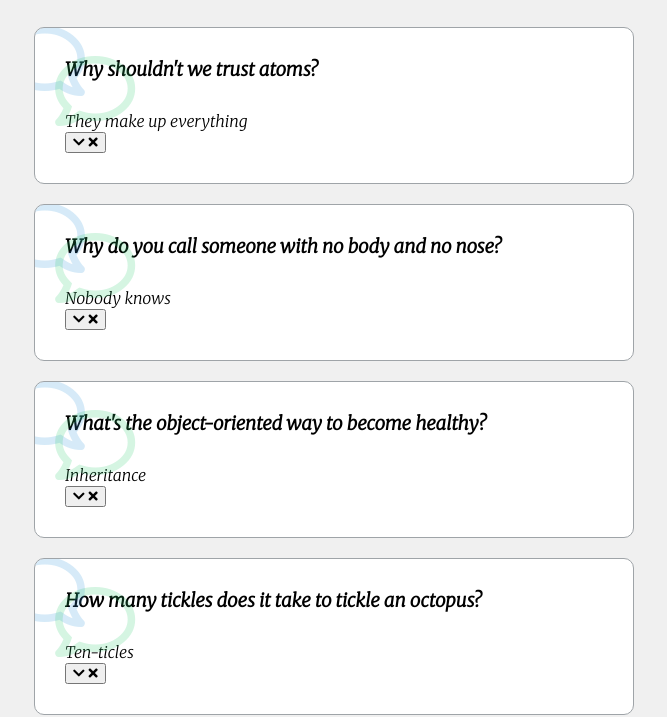
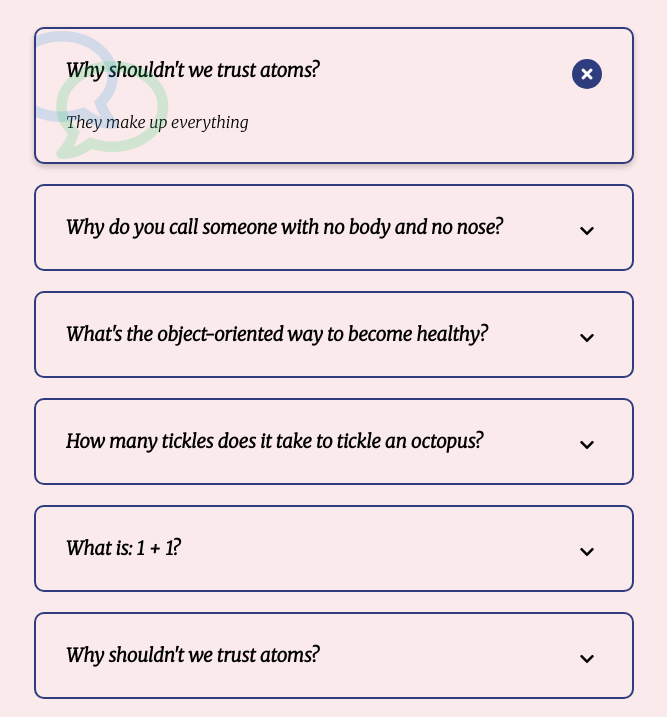
Before and after one commit to MaryAngelique/FAQ-collapse, a plain HTML site: page index.html in a window 1280 px wide. Shown: the part 93-810 px from the top of the page, without its empty margins (306-973 px from the left). Drawn offline with Linux system fonts and the light colour scheme.

Commit message:
Fixed HTML UI (removed classes and put Q&A in one parent div Changed background color

```diff
--- a/index.html
+++ b/index.html
@@ -21,15 +21,13 @@
                 They make up everything
             </p>
 
-            <button>
+            <button class="faq-toggle">
                 <i class="fas fa-chevron-down"></i>
                 <i class="fas fa-times"></i>
             </button>
         </div>
-    </div>
 
-    <div class="faq-container">
-        <div class="faq active">
+        <div class="faq">
             <h3 class="faq-title">
                 Why do you call someone with no body and no nose?
             </h3>
@@ -38,15 +36,13 @@
                 Nobody knows
             </p>
 
-            <button>
+            <button class="faq-toggle">
                 <i class="fas fa-chevron-down"></i>
                 <i class="fas fa-times"></i>
             </button>
         </div>
-    </div>
 
-    <div class="faq-container">
-        <div class="faq active">
+        <div class="faq">
                 <h3 class="faq-title">
                     What's the object-oriented way to become healthy?
                 </h3>
@@ -55,15 +51,13 @@
                     Inheritance
                 </p>
 
-            <button>
+            <button class="faq-toggle">
                 <i class="fas fa-chevron-down"></i>
                 <i class="fas fa-times"></i>
             </button>
         </div>
-    </div>
 
-    <div class="faq-container">
-        <div class="faq active">
+        <div class="faq">
             <h3 class="faq-title">
                 How many tickles does it take to tickle an octopus?
             </h3>
@@ -72,15 +66,13 @@
                 Ten-ticles
             </p>
 
-            <button>
+            <button class="faq-toggle">
                 <i class="fas fa-chevron-down"></i>
                 <i class="fas fa-times"></i>
             </button>
         </div>
-    </div>
 
-    <div class="faq-container">
-        <div class="faq active">
+        <div class="faq">
             <h3 class="faq-title">
                 What is: 1 + 1?
             </h3>
@@ -89,15 +81,13 @@
                 Depends on who you're asking
             </p>
 
-            <button>
+            <button class="faq-toggle">
                 <i class="fas fa-chevron-down"></i>
                 <i class="fas fa-times"></i>
             </button>
         </div>
-    </div>
 
-    <div class="faq-container">
-        <div class="faq active">
+        <div class="faq">
             <h3 class="faq-title">
                 Why shouldn't we trust atoms?
             </h3>
@@ -106,7 +96,7 @@
                 They make up everything
             </p>
 
-            <button>
+            <button class="faq-toggle">
                 <i class="fas fa-chevron-down"></i>
                 <i class="fas fa-times"></i>
             </button>
--- a/style.css
+++ b/style.css
@@ -6,7 +6,7 @@
 
 body {
     font-family: 'Merriweather', serif;
-    background-color: #f0f0f0;
+    background-color: #fbeaeb;
 }
 
 h1 {
@@ -17,12 +17,11 @@ h1 {
 .faq-container {
   max-width: 600px;
   margin: 0 auto;
-
 }
 
 .faq {
   background-color: transparent;
-    border: 1px solid #9fa4a8;
+  border: 2px solid #2f3c7e;
   border-radius: 10px;
   margin: 20px 0;
   padding: 30px;
@@ -32,16 +31,16 @@ h1 {
 }
 
 .faq.active {
-    background-color: #fff;
-    box-shadow: 0 3px 6px rgba(0, 0, 0, 0, 0.1), 0 3px 6px rgba(0, 0, 0, 0, 0.1);
+  background-color: #fbeaeb;
+  box-shadow: 0 3px 6px rgba(0, 0, 0, 0.1), 0 3px 6px rgba(0, 0, 0, 0.1);
 }
 
 .faq.active::before,
 .faq.active::after {
-    content: "\f075";
-    font-family: "Font Awesome 5 Free";
+  content: '\f075';
+  font-family: 'Font Awesome 5 Free';
   color: #2ecc71;
-    font-size: 5rem;
+  font-size: 7rem;
   position: absolute;
   opacity: 0.2;
   top: 20px;
@@ -104,5 +103,5 @@ h1 {
 }
 
 .faq.active .faq-toggle {
-    background-color: #9fa4a8;
+  background-color: #2f3c7e;
 }
```
Lines whose indentation alone changed are shown as unchanged.
